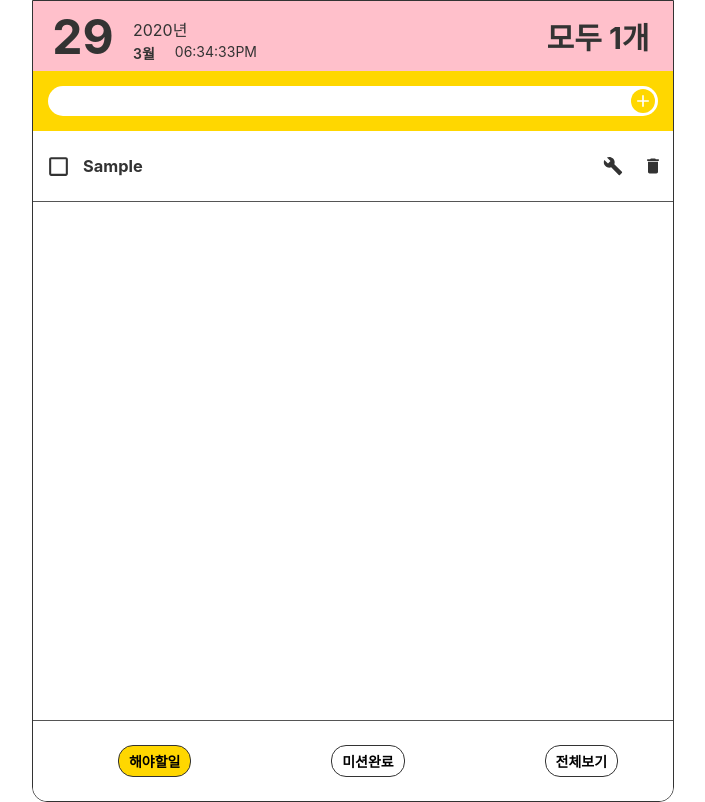
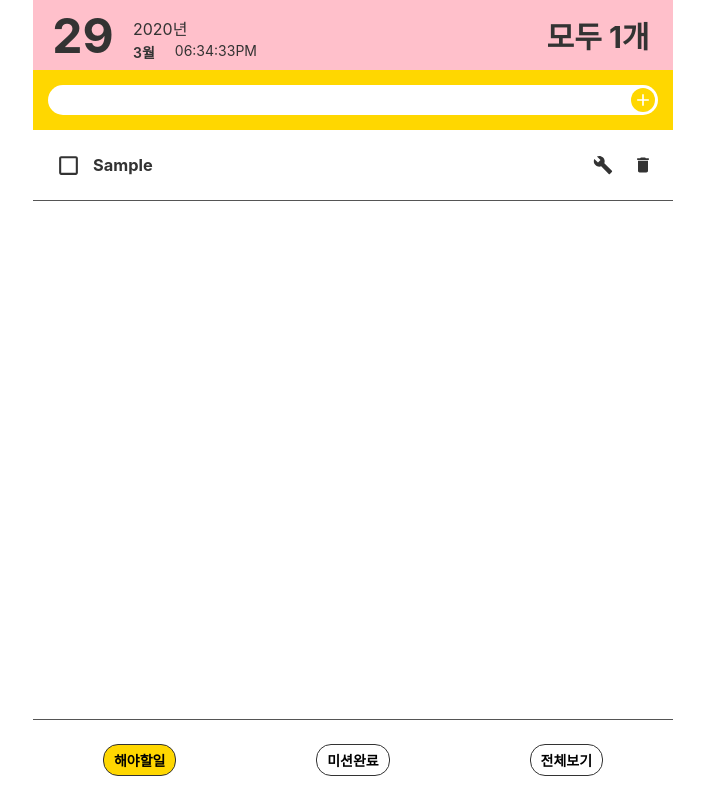
Before and after one commit to mvcweb75/todoapp, a React (Create React App) app: page / in a window 1280 px wide. Both pictures are taken after typing "Sample" into the empty fields and a click on the button 930 px from the left and 101 px from the top of the page. Shown: the whole page, without its empty margins (287-992 px from the left). Built offline with nearby package versions, Linux system fonts and the light colour scheme.

Commit message:
푸터 패딩 삭제

```diff
--- a/src/components/TodoFooter.jsx
+++ b/src/components/TodoFooter.jsx
@@ -13,7 +13,6 @@ const TodoFooterBlock = styled.footer`
 	bottom: 0;
 	width: 100%;
 	height: 80px;
-	padding: 0 15px;
 	background-color: #fff;
 	border-top: 1px solid #555;
 `
--- a/src/components/TodoItem.jsx
+++ b/src/components/TodoItem.jsx
@@ -7,6 +7,7 @@ import { useCtxDispatch } from '../contexts/TodoCtxProvider'
 const TodoItemBlock = styled.li`
 	display: flex;
 	height: 70px;
+	padding: 0 10px;
 	align-items: center;
 	border-bottom: 1px solid #555;
 `
--- a/src/containers/TodoContainer.jsx
+++ b/src/containers/TodoContainer.jsx
@@ -23,7 +23,6 @@ const TodoContainerBlock = styled.div`
 	position: relative;
 	max-width: 640px;
 	margin: 0 auto;
-	border: 1px solid #333;
 	border-radius: 0 0 15px 15px;
 	${props =>
 		props.height &&
```
